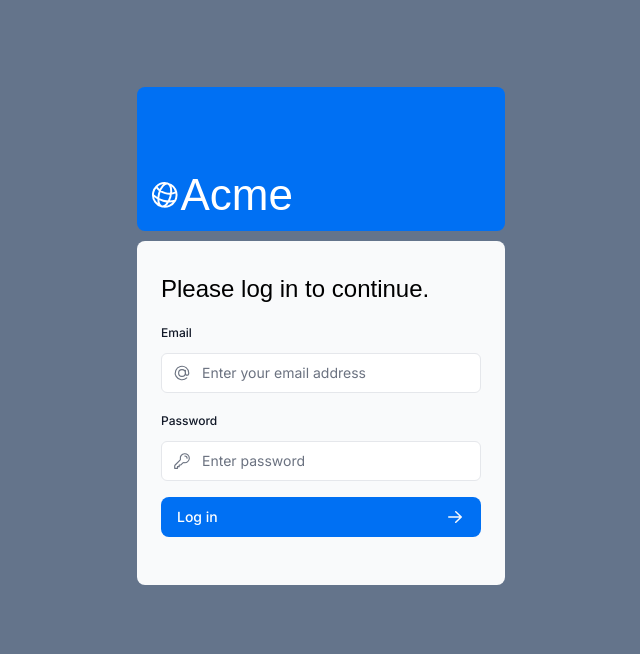
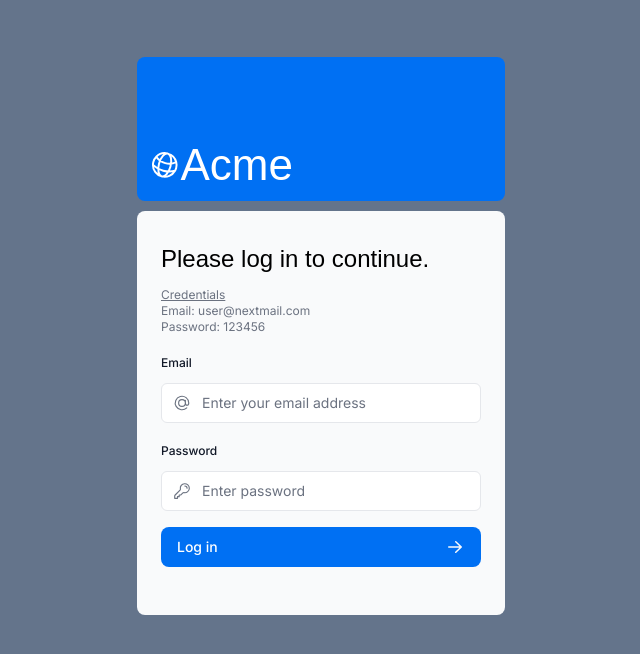
Before and after one commit to MatiasSaavedra7/nextjs-dashboard, a Next.js app: page /login in a window 1280 px wide. Shown: the top 654 px of the page, without its empty margins (319-959 px from the left). Built offline with nearby package versions, Linux system fonts and the light colour scheme; a web font is replaced by a local one.

Commit message:
Add log-in credentials

```diff
--- a/app/ui/login-form.tsx
+++ b/app/ui/login-form.tsx
@@ -27,6 +27,19 @@ export default function LoginForm() {
         <h1 className={`${lusitana.className} mb-3 text-2xl`}>
           Please log in to continue.
         </h1>
+        <div className='text-xs text-gray-500'>
+          <p className='underline'>
+            Credentials
+          </p>
+          <ul>
+            <li>
+              Email: user@nextmail.com
+            </li>
+            <li>
+              Password: 123456
+            </li>
+          </ul>
+        </div>
         <div className="w-full">
           <div>
             <label
```
